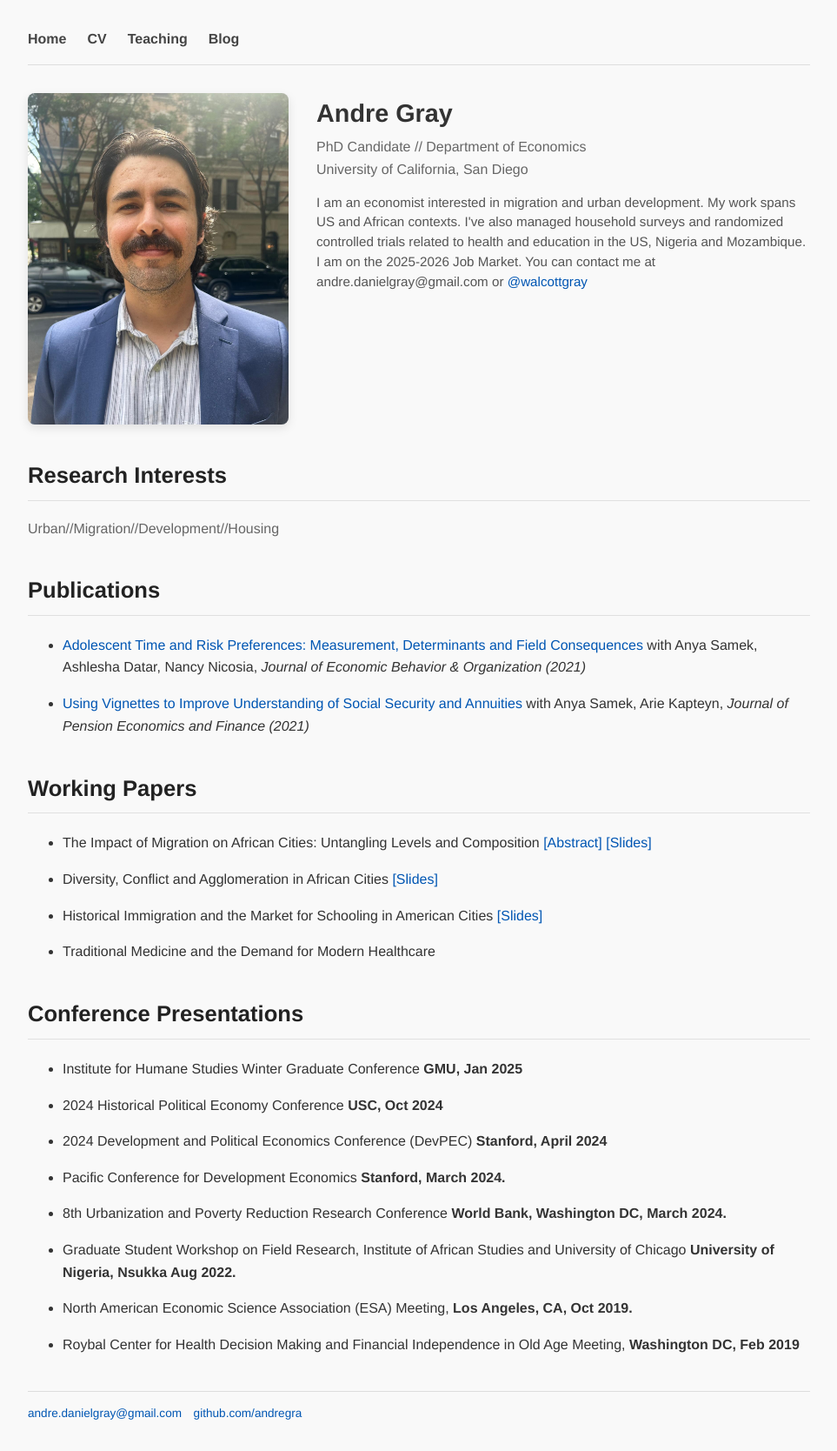
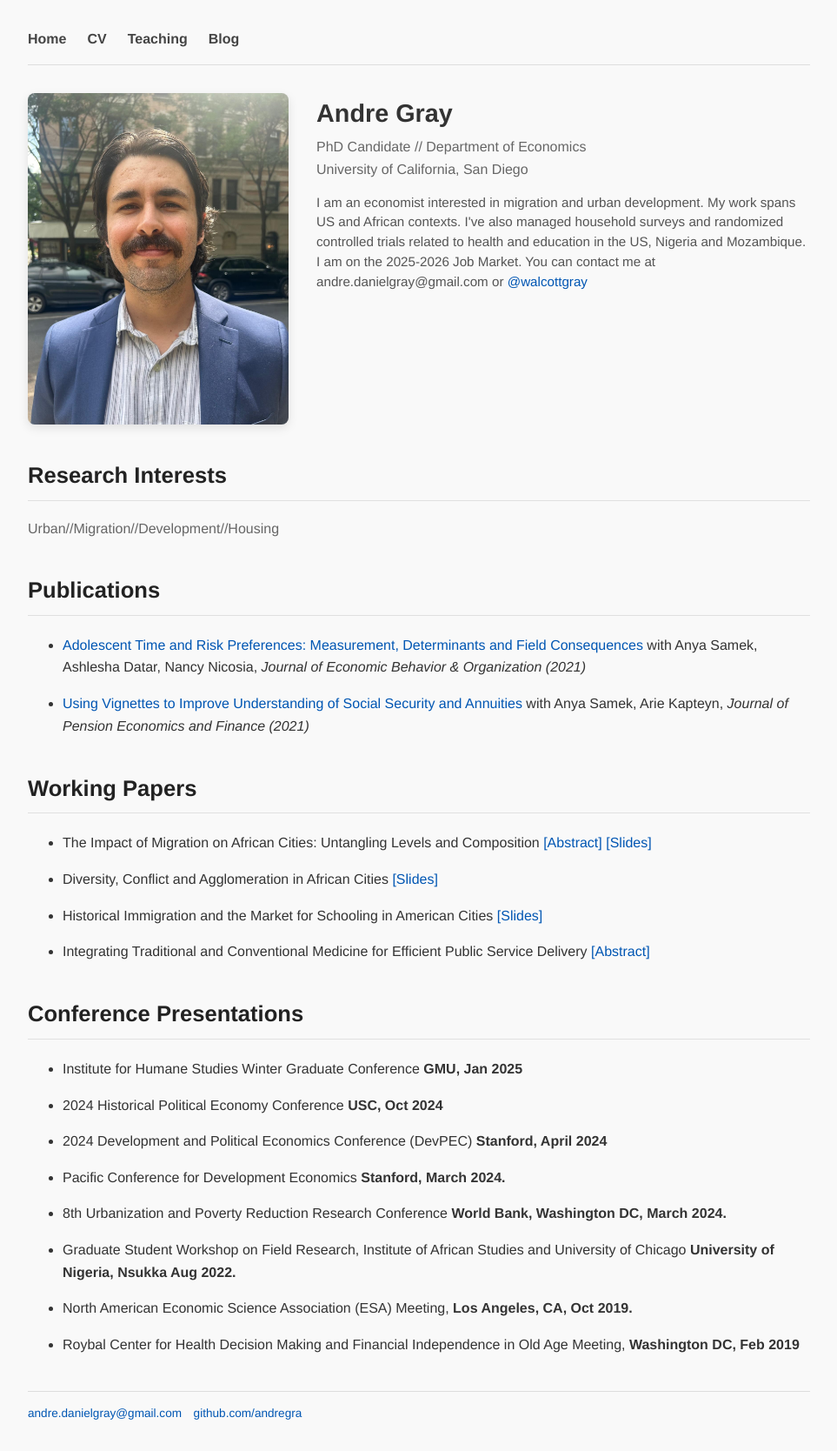
Before and after one commit to andregra/andregra.github.io, a Jekyll site: the page built from index.md, in a window 1280 px wide. Shown: the whole page at 87% size, without its empty margins (158-1121 px from the left). Built offline with Jekyll 4.4.1, drawn with Linux system fonts in a browser that asks for light colours.

Commit message:
Update index.md

```diff
--- a/index.md
+++ b/index.md
@@ -43,7 +43,14 @@
 			<li> Diversity, Conflict and Agglomeration in African Cities  <a href="/assets/ethnic_cities_2-22-24.pdf">[Slides]</a>
 			</li>
 			<li> Historical Immigration and the Market for Schooling in American Cities <a href="/assets/micro286_10-5-23.pdf">[Slides]</a> </li>
-			<li> Traditional Medicine and the Demand for Modern Healthcare </li>
+			<li> Integrating Traditional and Conventional Medicine for Efficient Public Service Delivery
+				    <span class="clickable-paper"> [Abstract] </span>
+
+<div class="abstract">
+Traditional healers are a trusted and widespread presence in many African countries, providing care based on local beliefs and practices. However, their potential role in expanding access to formal healthcare services has yet to be explored. This project investigates whether traditional healers can be effectively integrated into conventional healthcare systems to improve state effectiveness in health service delivery in rural Mozambique. This study builds on preliminary research showing that traditional healers are frequently consulted for both physical and spiritual ailments. Through a randomized evaluation, this project will assess whether training healers to recognize health issues can increase patient referrals to clinics and improve health service delivery and health outcomes in
+rural areas. It will also examine how healer practices and pricing respond to training and how clinics are impacted in terms of patient load and congestion.
+    </div>
+			</li>
 	  	</ul>
 	  <h2> Conference Presentations </h2>
 	  	<ul class="presentations">
```
